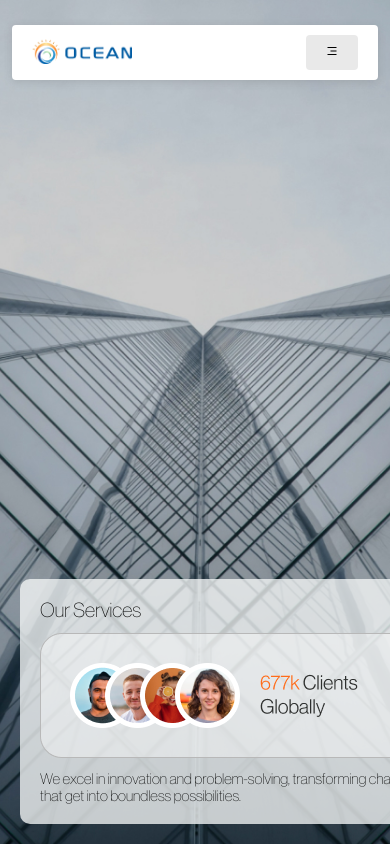
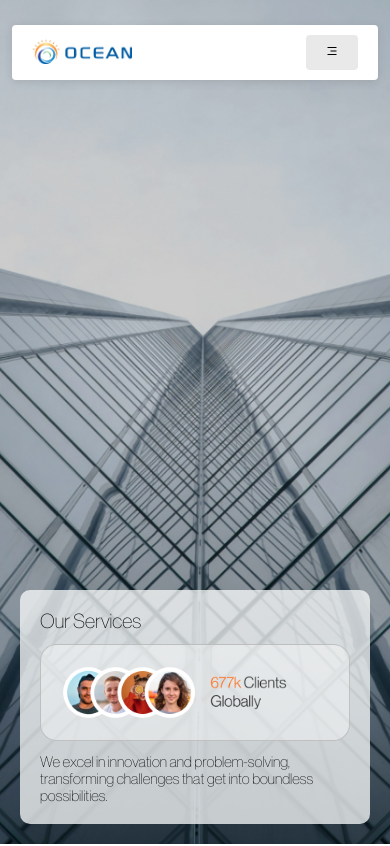
Before and after one commit to employeebhavya/ocean-website, a Next.js app: page /services in a window 390 px wide. Shown: the top 846 px of the page. Built offline with nearby package versions, Linux system fonts and the light colour scheme.

Commit message:
updated service header and about circle for mobile

```diff
--- a/src/componentServices/ServiceHeader.module.css
+++ b/src/componentServices/ServiceHeader.module.css
@@ -31,6 +31,11 @@
   flex-direction: column;
   row-gap: clamp(12px, 1vh, 1vh);
 }
+.rowServiceHead img {
+  width: 100%;
+  height: auto;
+  object-fit: cover;
+}
 
 /* logo-scroll-css */
 .logoScroll {
--- a/src/components/ScrollSection.module.css
+++ b/src/components/ScrollSection.module.css
@@ -122,15 +122,15 @@
 }
 .circle {
   position: relative;
-  width: clamp(130px, 15vw, 15vw);
-  height: clamp(130px, 15vw, 15vw);
+  width: clamp(110px, 15vw, 15vw);
+  height: clamp(110px, 15vw, 15vw);
   border-radius: 50%;
   border: 1px solid white;
   display: flex;
   justify-content: center;
   align-items: center;
   color: white;
-  font-size: clamp(14px, 1.5vw, 1.5vw);
+  font-size: clamp(13px, 1.5vw, 1.5vw);
   text-align: center;
 }
 
```
